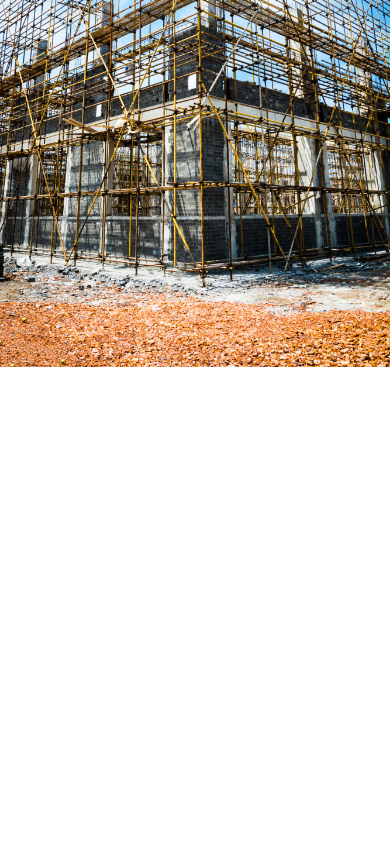
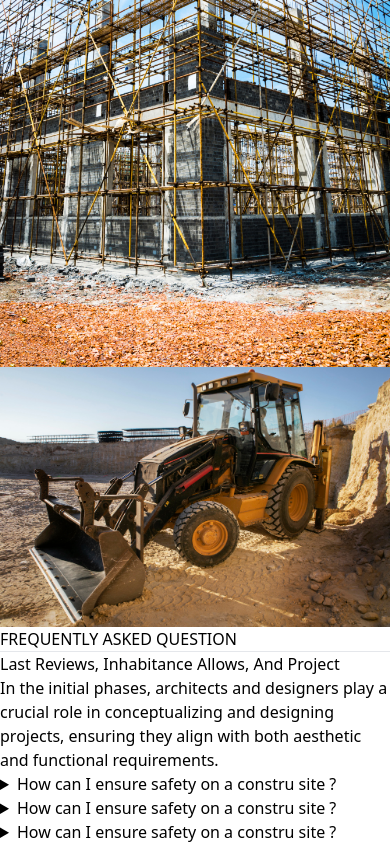
Before and after one commit to Emam-Bokhari/Construction-Portfolio-Clientside, a React (Vite) app: page / in a window 390 px wide. Shown: the part 7790-8634 px from the top of the page. Before the commit the page ends 8157 px from the top, so only its background shows below. Built offline with nearby package versions, Linux system fonts and the light colour scheme.

Commit message:
create FaqSection component with image and three faq question and answer

```diff
--- a/src/App.jsx
+++ b/src/App.jsx
@@ -10,6 +10,7 @@ import ProjectCompletationCount from "./components/ProjectCompletationCounte";
 import ProjectSection from "./components/ProjectSection";
 import TeamMemberSection from "./components/TeamMemberSection";
 import WhyChooseUsSection from "./components/WhyChooseUsSection";
+import FaqSection from "./components/FaqSection";
 
 export default function App() {
   return (
@@ -30,6 +31,7 @@ export default function App() {
         <ProjectSection />
         <TeamMemberSection />
         <WhyChooseUsSection />
+        <FaqSection />
       </main>
     </Fragment>
   );
--- /dev/null
+++ b/src/components/FaqSection.jsx
@@ -0,0 +1,95 @@
+import { Fragment } from "react";
+import faqImage from "../assets/faq-image/faq-01.jpg"
+
+export default function FaqSection(){
+    return(
+        <Fragment>
+            <div className=" bg-white my-20">
+            <div className="max-w-screen-xl mx-auto px-8 md:px-16 lg:px-8  ">
+
+                <div className="flex gap-10 justify-between items-start lg:items-center flex-col-reverse lg:flex-row ">
+
+                     {/* image and text */}
+                    <div className="flex-1">
+                        <div>
+                            <img className="w-[550px] lg:w-full h-[450px] object-cover rounded-xl "
+                                src={faqImage} alt=""/>
+                        </div>
+                    </div>
+
+                     {/* text  */}
+                    <div className=" flex-1">
+                        <div className="space-y-3 md:space-y-4 ">
+                            <div className="flex items-center gap-3 mt-10  lg:mt-0">
+                                <h2 className="text-base font-[titillium] font-[600] text-[#F68A0A] uppercase">
+                                    FREQUENTLY ASKED QUESTION
+                                </h2>
+                                <hr className="border-[1px] border-[#F68A0A] w-12"/>
+                            </div>
+
+                            <h3 className="text-[36px] lg:text-[48px] font-[titillium] font-[700] text-[#0E121D]">
+                                Last Reviews, Inhabitance Allows, And Project
+                            </h3>
+
+                            <p className="text-base font-[archivo] font-normal text-[#4D5765]">In the initial phases,
+                                architects and designers play a crucial role in conceptualizing and designing projects,
+                                ensuring they align with both aesthetic and functional requirements.</p>
+
+                            {/* faq 01  */}
+                            <div className="space-3 md:space-y-4">
+
+                                <details className="bg-[#F6F6F6] p-4">
+                                    <summary className="font-[titillium] text-lg font-[600] text-[#0E121D] ">
+                                        How can I ensure safety on a constru site ?
+                                    </summary>
+                                    <div className="mt-3">
+                                        <span className="font-[archivo] text-base text-[#4D5765] ">
+                                            Ensuring safety on a construction site is crucial to protect workers,
+                                            visitors, and the overall success of the project. Here are some key steps to
+                                            enhance safety on a construction site
+                                        </span>
+                                    </div>
+                                </details>
+
+                                 {/* faq 02  */}
+                                <details className="bg-[#F6F6F6] p-4">
+                                    <summary className="font-[titillium] text-lg font-[600] text-[#0E121D] ">
+                                        How can I ensure safety on a constru site ?
+                                    </summary>
+                                    <div className="mt-3">
+                                        <span className="font-[archivo] text-base text-[#4D5765] ">
+                                            Ensuring safety on a construction site is crucial to protect workers,
+                                            visitors, and the overall success of the project. Here are some key steps to
+                                            enhance safety on a construction site
+                                        </span>
+                                    </div>
+                                </details>
+
+                                 {/* faq 03  */}
+                                <details className="bg-[#F6F6F6] p-4">
+                                    <summary className="font-[titillium] text-lg font-[600] text-[#0E121D] ">
+                                        How can I ensure safety on a constru site ?
+                                    </summary>
+                                    <div className="mt-3">
+                                        <span className="font-[archivo] text-base text-[#4D5765] ">
+                                            Ensuring safety on a construction site is crucial to protect workers,
+                                            visitors, and the overall success of the project. Here are some key steps to
+                                            enhance safety on a construction site
+                                        </span>
+                                    </div>
+                                </details>
+
+                            </div>
+
+
+                        </div>
+
+                    </div>
+
+                </div>
+
+            </div>
+        </div>
+        </Fragment>
+    )
+}
```
